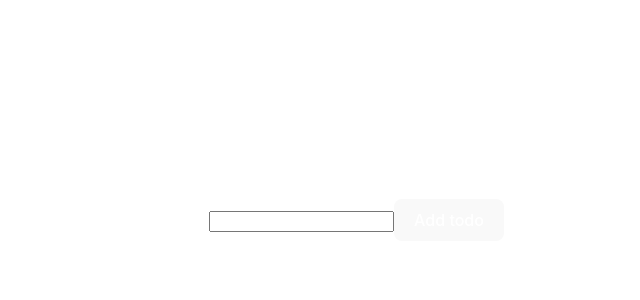
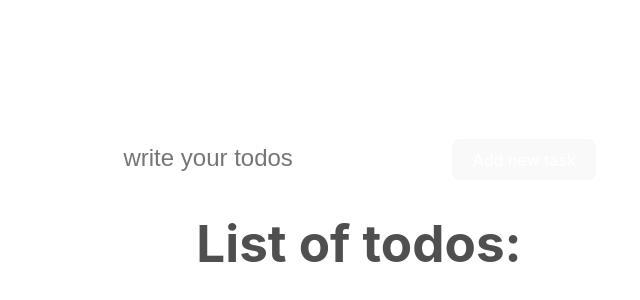
Before and after one commit to Merlin312/reduxToolkitTodo, a React (Vite) app: page / in a window 1280 px wide. Shown: the part 180-480 px from the top of the page, without its empty margins (281-921 px from the left). Built offline with nearby package versions, Linux system fonts and the light colour scheme.

Commit message:
second practice use methods

```diff
--- a/src/PracticeApp.jsx
+++ b/src/PracticeApp.jsx
@@ -1,45 +1,55 @@
-import React, { useEffect, useState } from 'react';
+import { useState, useEffect } from 'react';
 
 const PracticeApp = () => {
   const [todo, setTodo] = useState([]);
   const [value, setValue] = useState('');
-
-  useEffect(() => {
-    const interval1 = setInterval(() => {
-      console.clear();
-    }, 60000);
-    return () => {
-      clearInterval(interval1);
-    };
-  }, []);
+  // const [showButon, setShowButton] = useState(false);
   const handleValue = (event) => {
-    setValue(event.target.value);
+    event.target.value;
   };
-  const handleAddValue = () => {
+  const handleAddNewTask = () => {
     setTodo([...todo, value]);
     setValue('');
   };
+  useEffect(() => {
+    const interval = setInterval(() => {
+      console.clear();
+    }, 30000);
+    return () => {
+      clearInterval(interval);
+    };
+  }, []);
+  // useEffect(() => {
+  //   const renderInterval = setTimeout(() => {
+  //     setShowButton(true);
+  //     return () => {
+  //       clearTimeout(renderInterval);
+  //     };
+  //   }, 10000);
+  // }, []);
   return (
     <div>
-      <input value={value} onChange={handleValue} />
-      <button onClick={handleAddValue}>Add todo</button>
+      {/* {showButon && <button>setTimeButton</button>} */}
+      <input
+        value={value}
+        onChange={handleValue}
+        placeholder="write your todos"
+        style={{
+          fontSize: '1.5em',
+          borderRadius: '0.5em',
+          border: '0.1em solid white',
+          padding: '0.2em',
+          marginRight: '0.5em',
+        }}
+      />
+      <button onClick={handleAddNewTask}>Add new task</button>
+      <h1>List of todos:</h1>
       <ul>
-        {todo.map((todoItem, index) => {
-          return (
-            <li
-              style={{
-                color: 'red',
-                fontSize: '2em',
-              }}
-              key={index}
-            >
-              {todoItem}
-            </li>
-          );
+        {todo.map((todos, index) => {
+          return <li key={index}>{todos}</li>;
         })}
       </ul>
     </div>
   );
 };
-
 export default PracticeApp;
```
